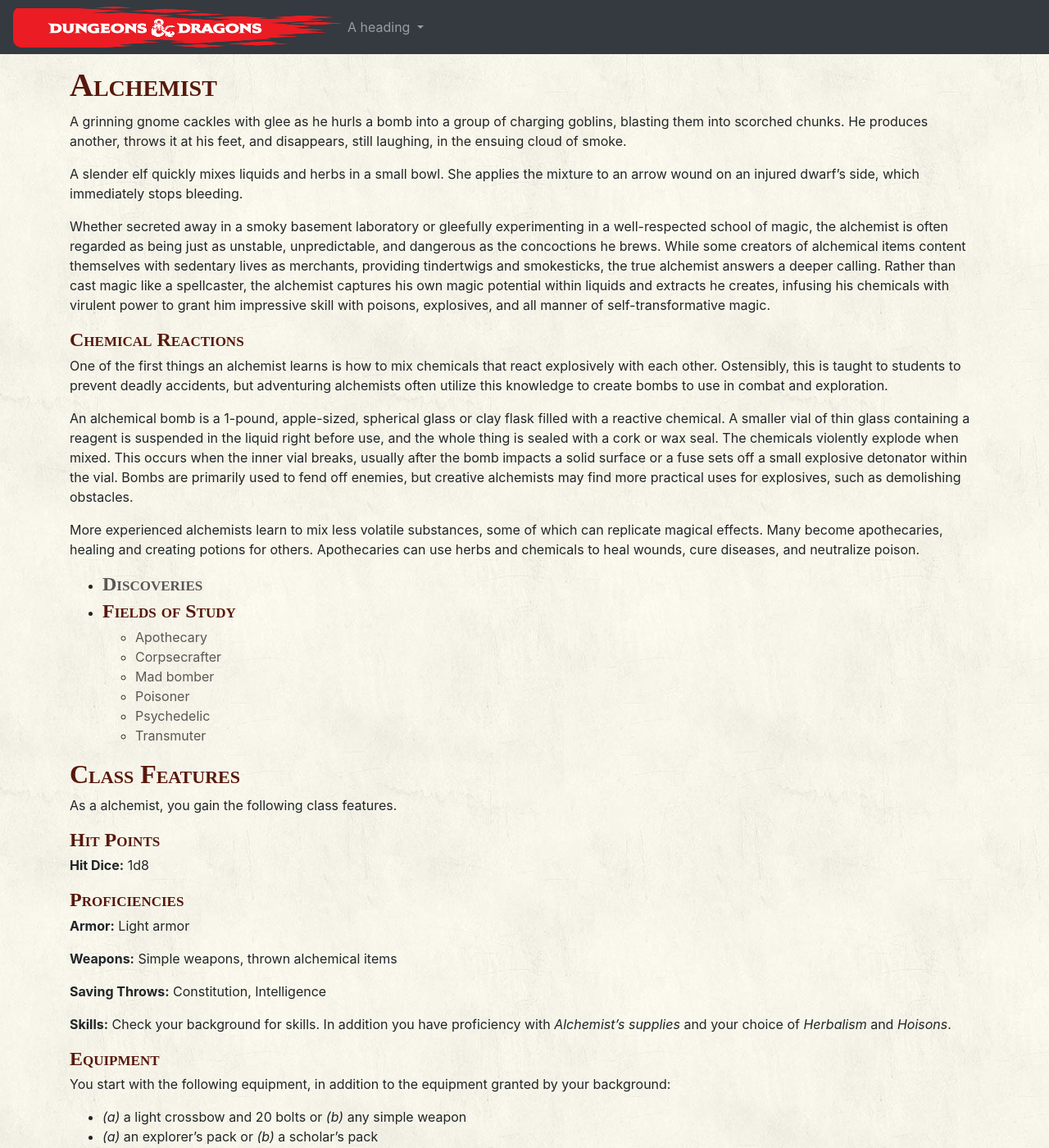
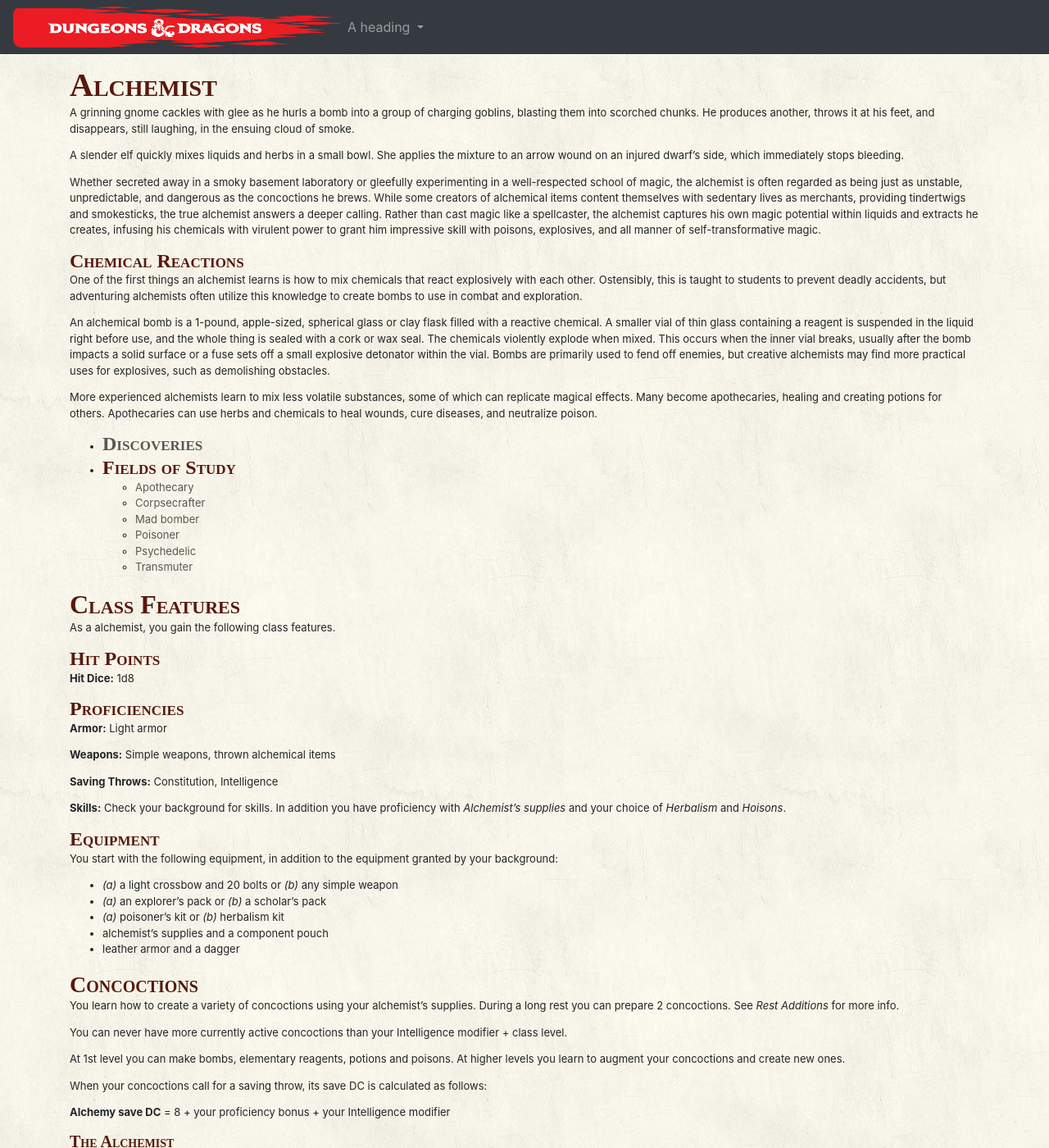
Before and after one commit to kvarak/dnd, a Jekyll site: the page test.html, which Jekyll copies as it is, in a window 1280 px wide and 1400 px high. Shown: the whole window at 82% size. Built offline with Jekyll 4.4.1, drawn with Linux system fonts in a browser that asks for light colours; nearby versions of some CDN libraries; some web fonts are replaced.

Commit message:
css changes

```diff
--- a/assets/css/style.css
+++ b/assets/css/style.css
@@ -1,11 +1,14 @@
 
 h1, h2, h3, h4, h5 {
-  margin-top: .2em;
-  margin-bottom: .2em;
+  margin-bottom: 0;
   font-family: MrJeeves;
   font-weight: 900;
   color: #58180D;
   font-variant: small-caps
+}
+
+p {
+  margin-bottom: 1em;
 }
 
 table {
@@ -41,6 +44,7 @@
 
 .container {
   margin-top: 80px;
+  font-size: small;
 }
 
 .skill-frame {
```
